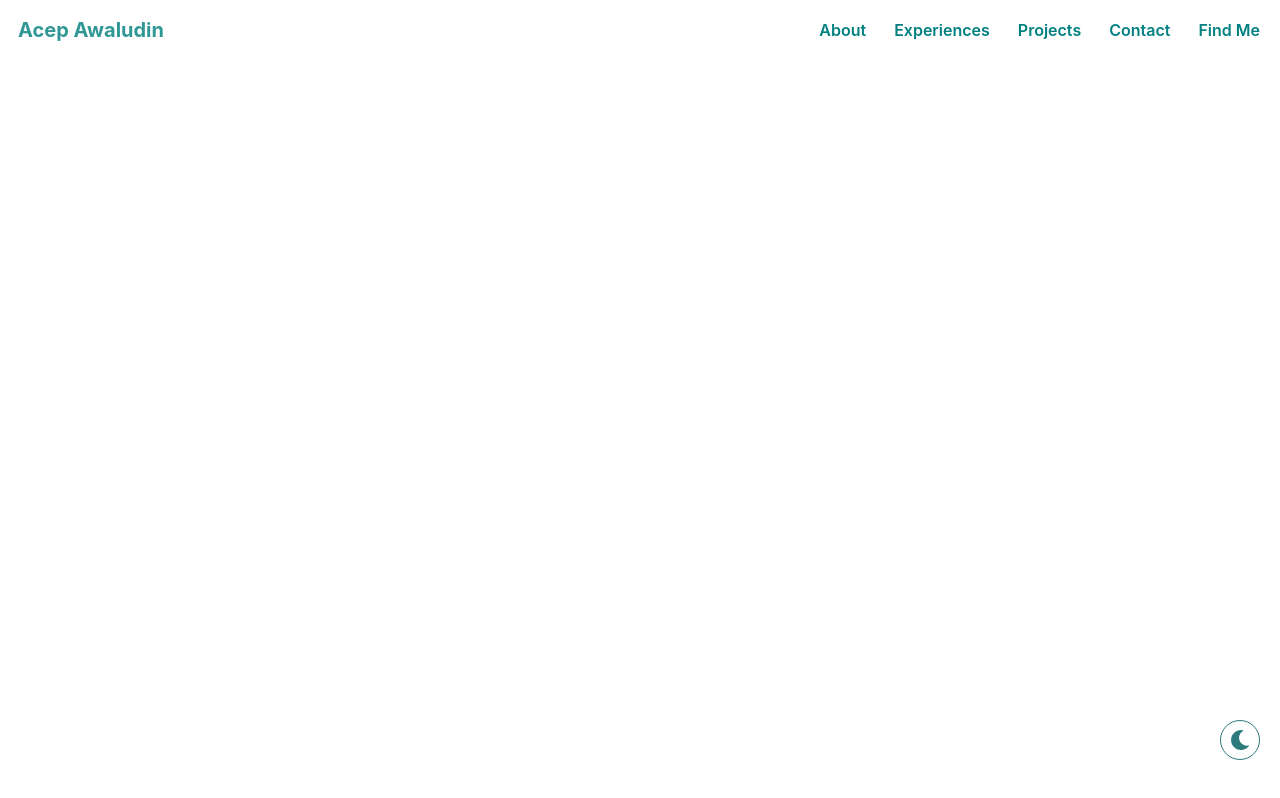
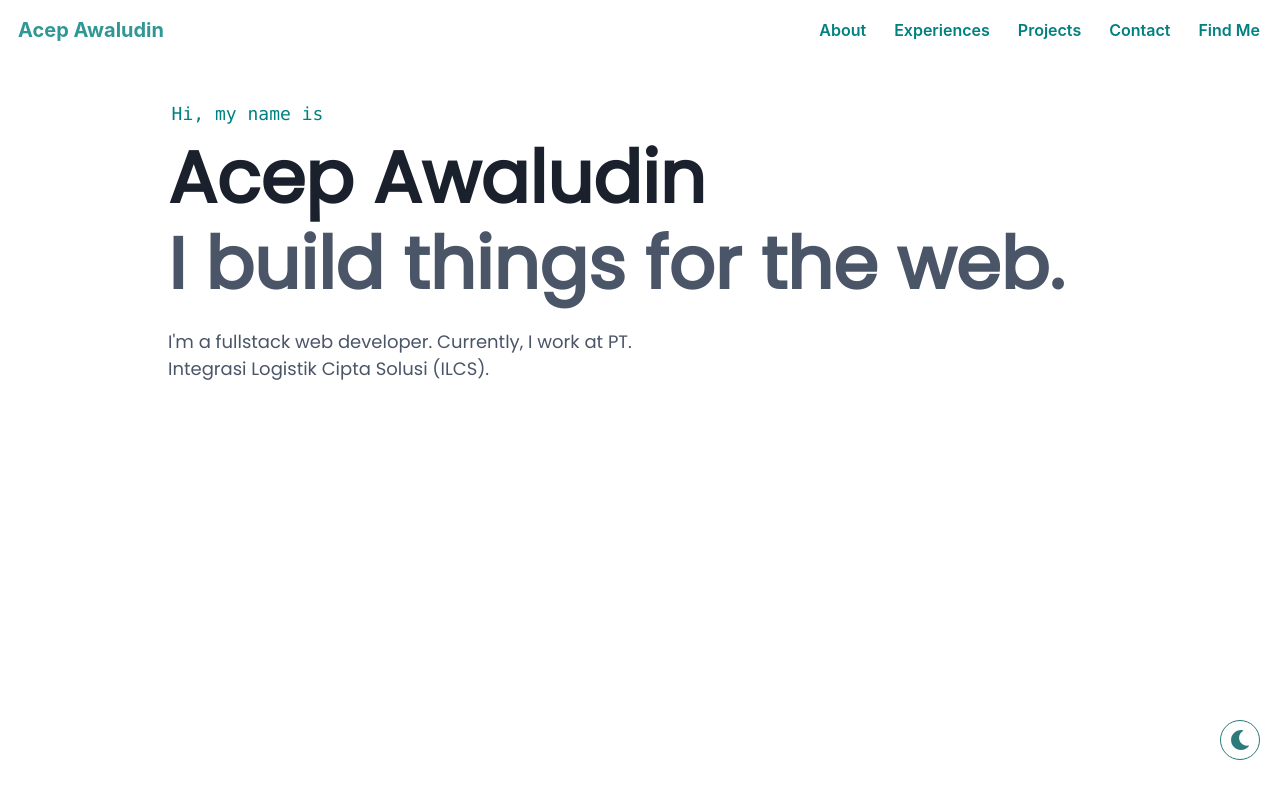
Before and after one commit to acep179/my-portfolio-2, a Gatsby site: page / in a window 1280 px wide. Built offline with nearby package versions, Linux system fonts and the light colour scheme; Gatsby itself is replaced by a stand-in of ours.

Commit message:
[FEAT : HEADER] - Add Header section

```diff
--- a/package.json
+++ b/package.json
@@ -28,6 +28,7 @@
     "@chakra-ui/react": "^2.5.5",
     "@emotion/react": "^11.10.6",
     "@emotion/styled": "^11.10.6",
+    "@fontsource/poppins": "^5.0.13",
     "framer-motion": "^11.0.0",
     "gatsby": "^5.11.0",
     "gatsby-plugin-netlify": "^5.1.1",
--- a/src/pages/index.tsx
+++ b/src/pages/index.tsx
@@ -6,15 +6,19 @@ import {
   useColorMode,
   IconButton,
 } from "@chakra-ui/react";
-import { Navbar, FloatButtonContainer } from "../templates";
+import { Navbar, Header, FloatButtonContainer } from "../templates";
+
+import "@fontsource/poppins"
 
 const IndexPage: FC<PageProps> = () => {
 
   const { colorMode, toggleColorMode } = useColorMode();
 
   return (
-    <Box as="main">
+    <Box as="main" fontFamily="Poppins, sans-serif, serif" >
       <Navbar />
+      <Header />
+
       <FloatButtonContainer>
         <IconButton
           backgroundColor={colorMode === 'light' ? 'white' : 'blackalpha.50' }
--- /dev/null
+++ b/src/templates/Header.tsx
@@ -0,0 +1,64 @@
+import * as React from "react";
+import {
+  Code,
+  Heading,
+  Text,
+  Box,
+} from "@chakra-ui/react";
+
+const Header = () => {
+
+  const greeting = 'Hi, my name is'
+  const name = 'Acep Awaludin'
+  const jargon = 'I build things for the web.'
+  const whoAmI = "I'm a fullstack web developer. Currently, I work at PT. Integrasi Logistik Cipta Solusi (ILCS)."
+
+  return(
+    <Box
+      margin='auto'
+      padding={[5,7,10]}
+      maxW={
+        ['full','container.sm',null,'container.md','container.lg']
+      }
+    >
+
+      <Code
+        fontSize='large'
+        mb={2}
+        color="teal"
+        _dark={{color:"teal.300"}}
+        bg='transparent'
+      >
+        {greeting}
+      </Code>
+
+      <Heading
+        fontFamily="Poppins, sans-serif, serif"
+        fontSize={['5xl',null, null, '6xl', '7xl']}
+      >
+        {name}
+      </Heading>
+
+      <Heading
+        fontFamily="Poppins, sans-serif, serif"
+        fontSize={['5xl',null, null, '6xl', '7xl']}
+        mb={5}
+        color='gray.600'
+        _dark={{color:'gray.400'}}
+      >
+        {jargon}
+      </Heading>
+
+      <Text
+        maxW={500}
+        fontSize='lg'
+        color='gray.600'
+        _dark={{color:'gray.400'}}
+      >
+        {whoAmI}
+      </Text>
+    </Box>
+  )
+}
+
+export default Header
--- a/src/templates/Navbar.tsx
+++ b/src/templates/Navbar.tsx
@@ -36,7 +36,7 @@ const MenuList = (props:HTMLChakraProps<"li">) => {
           borderBottom:'2px solid',
           borderBottomColor:'teal.500',
           _dark:{
-            borderBottomColor:'teal.200'
+            borderBottomColor:'teal.300'
           }
         }}
       >
@@ -48,7 +48,7 @@ const MenuList = (props:HTMLChakraProps<"li">) => {
           display='block'
           fontWeight='semibold'
           _hover={{color:'teal.600'}}
-          _dark={{color:'teal.200'}}
+          _dark={{color:'teal.300'}}
         >
           {menu.title}
         </ChakraLink>
@@ -62,7 +62,7 @@ const Navbar = () => {
   const { isOpen, onOpen, onClose } = useDisclosure()
 
   return (
-    <Center>
+    <Center fontFamily="-apple-system, sans-serif, serif" >
       <Flex
         width={['full','container.sm','container.md','container.lg','container.xl']}
         padding={['10px 5px 10px 10px', null, '10px 20px 10px 10px']}
@@ -70,7 +70,7 @@ const Navbar = () => {
         gap='2'
       >
         <Box p='2'>
-          <Heading color='teal.500' _dark={{color:'teal.200'}} size='md'>Acep Awaludin</Heading>
+          <Heading color='teal.500' _dark={{color:'teal.300'}} size='md'>Acep Awaludin</Heading>
         </Box>
 
         <Spacer />
@@ -94,7 +94,7 @@ const Navbar = () => {
               as={IoClose}
               cursor='pointer'
               color='teal'
-              _dark={{color:'teal.200'}}
+              _dark={{color:'teal.300'}}
               _hover={{
                 backgroundColor:'teal.50',
                 _dark:{backgroundColor:'teal.700'}
--- a/src/templates/index.tsx
+++ b/src/templates/index.tsx
@@ -1,4 +1,6 @@
 import Navbar from "./Navbar";
+import Header from "./Header";
+
 import FloatButtonContainer from "./FloatButtonContainer";
 
-export { Navbar, FloatButtonContainer }
+export { Navbar, Header, FloatButtonContainer }
```
Also changed, not shown: 1 other file.
